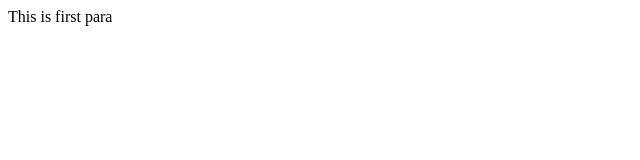
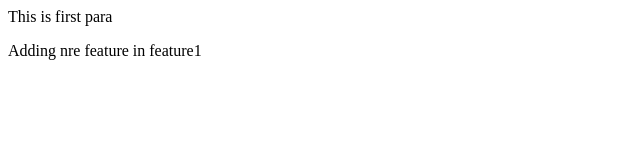
Before and after one commit to shriram-patidar74/localrepo, a plain HTML site: page index.html in a window 1280 px wide. Shown: the whole page, without its empty margins (0-640 px from the left). Drawn offline with Linux system fonts and the light colour scheme.

Commit message:
Add new feature

```diff
--- a/index.html
+++ b/index.html
@@ -1 +1,2 @@
 <p>This  is first  para </p>
+<p>Adding nre feature in feature1</p>
```
